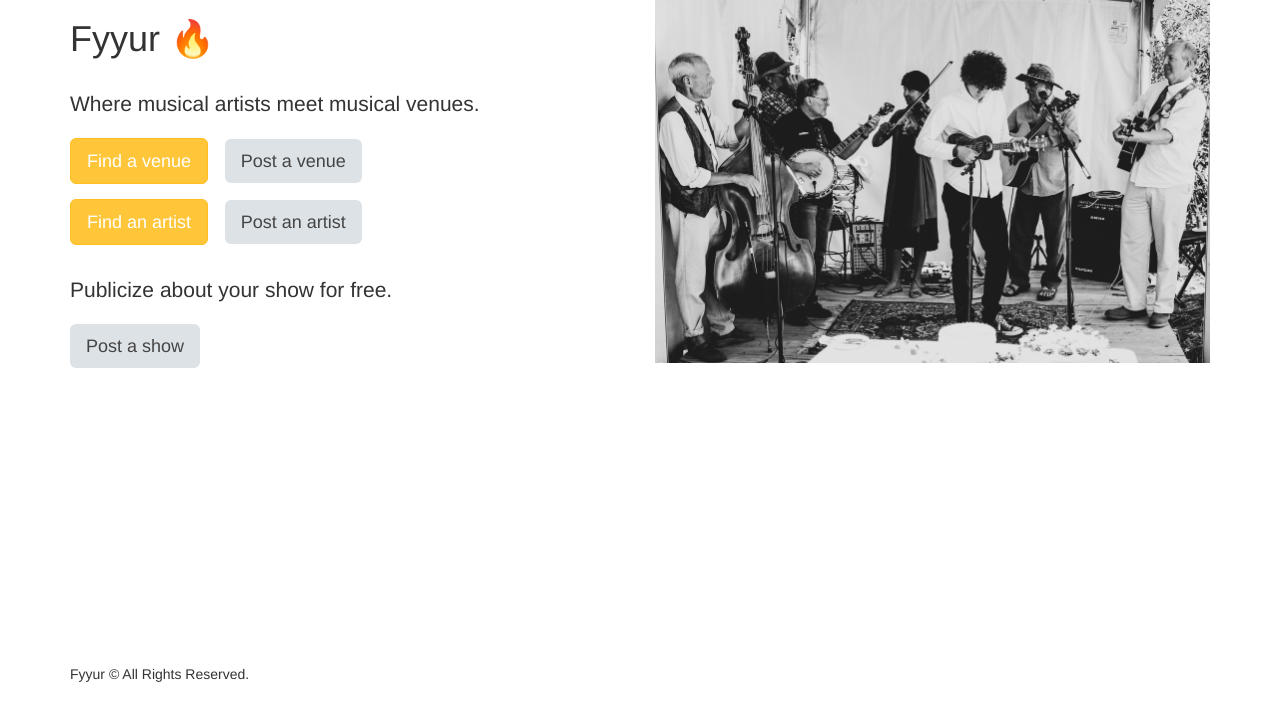
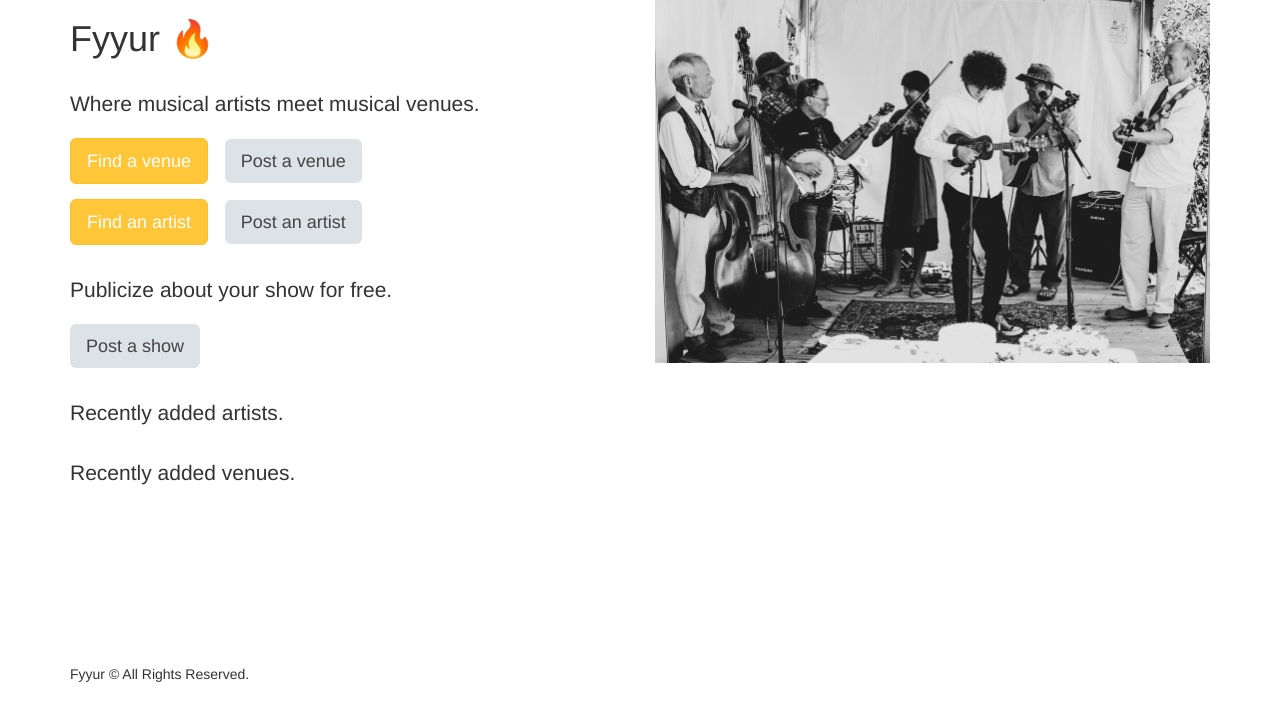
Before and after one commit to astudillome/Fyyur-Artist-Booking-Site, a Flask app: page / in a window 1280 px wide. Shown: the part 81-800 px from the top of the page. Run offline with Flask 2, Linux system fonts and the light colour scheme; data that the repository does not hold is empty; some libraries are stand-ins or nearby versions.

Commit message:
added artists and venues list functionality to homepage

```diff
--- a/app.py
+++ b/app.py
@@ -54,6 +54,14 @@ class Venue(db.Model):
     past_shows = db.Column(db.ARRAY(db.String()))
     past_shows_count = db.Column(db.Integer)
     upcoming_shows_count = db.Column(db.Integer)
+
+    @property
+    def search_term(self):
+        return {
+            'id': self.id,
+            'name': self.name,
+            'num_upcoming_shows': self.upcoming_shows_count
+        }
 
     def __repr__(self):
         return '<Venue {}>'.format(self.name)
@@ -132,7 +140,9 @@ app.jinja_env.filters['datetime'] = format_datetime
 
 @app.route('/')
 def index():
-    return render_template('pages/home.html')
+    artists = Artist.query.order_by(Artist.id.desc()).limit(5).all()
+    venues = Venue.query.order_by(Venue.id.desc()).limit(5).all()
+    return render_template('pages/home.html', artists=artists, venues=venues)
 
 
 #  Venues
@@ -170,15 +180,18 @@ def search_venues():
     # TODO: implement search on artists with partial string search. Ensure it is case-insensitive.
     # seach for Hop should return "The Musical Hop".
     # search for "Music" should return "The Musical Hop" and "Park Square Live Music & Coffee"
+    search_term = request.form.get('search_term')
+    venues = Venue.query.filter(Venue.name.ilike("%" + search_term + "%")).all()
+    venues_data=[]
+
+    for venue in venues:
+      venues_data.append(venue.search_term)
+
     response = {
-        "count": 1,
-        "data": [{
-            "id": 2,
-            "name": "The Dueling Pianos Bar",
-            "num_upcoming_shows": 0,
-        }]
+        "count": len(venues),
+        "data": venues_data
     }
-    return render_template('pages/search_venues.html', results=response, search_term=request.form.get('search_term', ''))
+    return render_template('pages/search_venues.html', results=response, search_term=search_term)
 
 
 @app.route('/venues/<int:venue_id>')
@@ -257,6 +270,7 @@ def create_venue_submission():
         db.session.rollback()
         print(sys.exc_info())
         flash(f"An error occurred. Venue {name} could not be listed.")
+
     finally:
         db.session.close()
 
@@ -304,7 +318,7 @@ def artists():
 
 @app.route('/artists/search', methods=['POST'])
 def search_artists():
-    # TODO: implement search on artists with partial string search. Ensure it is case-insensitive.
+    # TODO: implement search on artists with partial string search. Ensure it is case-insensitive.-DONE
     # seach for "A" should return "Guns N Petals", "Matt Quevado", and "The Wild Sax Band".
     # search for "band" should return "The Wild Sax Band".
     search_term = request.form.get('search_term')
@@ -360,11 +374,14 @@ def edit_artist_submission(artist_id):
         artist.seeking_venue=True if "seeking_venue" in request.form else False
         artist.seeking_description=request.form.get('seeking_description')
         db.session.commit()
+
     except ValueError as e:
         db.session.rollback()
         print(e)
+
     finally:
         db.session.close()
+
     return redirect(url_for('show_artist', artist_id=artist_id))
 
 
@@ -379,7 +396,7 @@ def edit_venue(venue_id):
 
 @ app.route('/venues/<int:venue_id>/edit', methods=['POST'])
 def edit_venue_submission(venue_id):
-    # TODO: take values from the form submitted, and update existing
+    # TODO: take values from the form submitted, and update existing-DONE
     id=venue_id
     venue=Venue.query.get(id)
     try:
@@ -395,12 +412,15 @@ def edit_venue_submission(venue_id):
         venue.seeking_talent=True if "seeking_talent" in request.form else False
         venue.seeking_description=request.form.get('seeking_description')
         db.session.commit()
+
     except ValueError as e:
         db.session.rollback()
         print(e)
+
     finally:
         db.session.close()
     # venue record with ID <venue_id> using the new attributes
+
     return redirect(url_for('show_venue', venue_id=venue_id))
 
 #  Create Artist
@@ -462,6 +482,7 @@ def shows():
 
     shows=Show.query.all()
     shows_data=[]
+
     for show in shows:
           show_details={
           "venue_id": show.venue_id,
--- a/templates/pages/home.html
+++ b/templates/pages/home.html
@@ -17,9 +17,34 @@
 		<h3>
 			<a href="/shows/create"><button class="btn btn-default btn-lg">Post a show</button></a>
 		</h3>
+		<p class="lead">Recently added artists.</p>
+		<ul class="items">
+		{% for artist in artists %}
+		<li>
+			<a href="/artists/{{ artist.id }}">
+				<i class="fas fa-users"></i>
+				<div class="item">
+					<h5>{{ artist.name }}</h5>
+				</div>
+			</a>
+		</li>
+		{% endfor %}
+		<p class="lead">Recently added venues.</p>
+		<ul class="items">
+		{% for venue in venues %}
+		<li>
+			<a href="/venues/{{ venue.id }}">
+				<i class="fas fa-users"></i>
+				<div class="item">
+					<h5>{{ venue.name }}</h5>
+				</div>
+			</a>
+		</li>
+		{% endfor %}
 	</div>
 	<div class="col-sm-6 hidden-sm hidden-xs">
 		<img id="front-splash" src="{{ url_for('static',filename='img/front-splash.jpg') }}" alt="Front Photo of Musical Band" />
 	</div>
+
 </div>
 {% endblock %}
```
